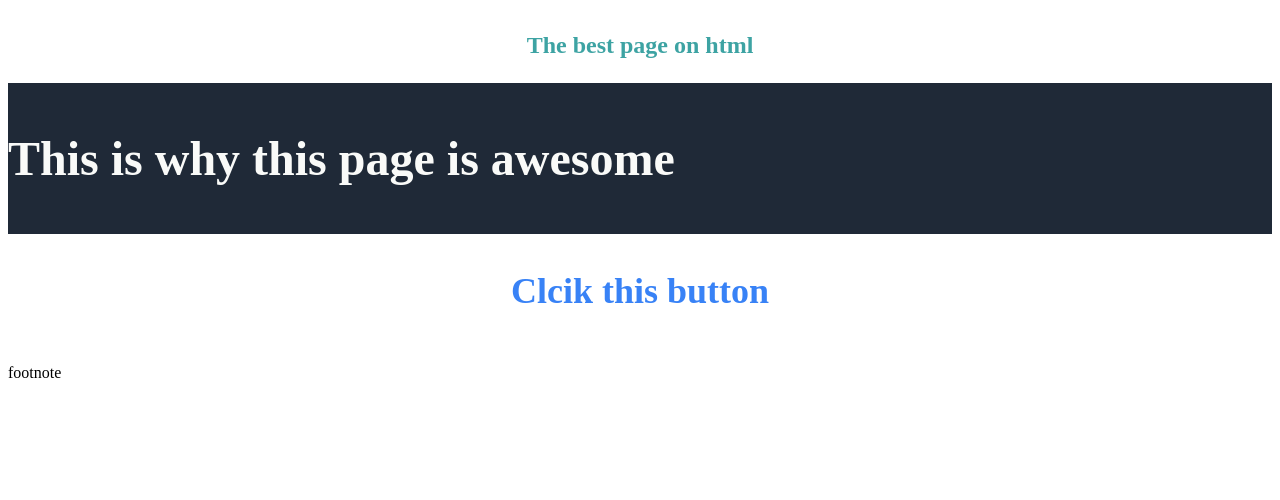
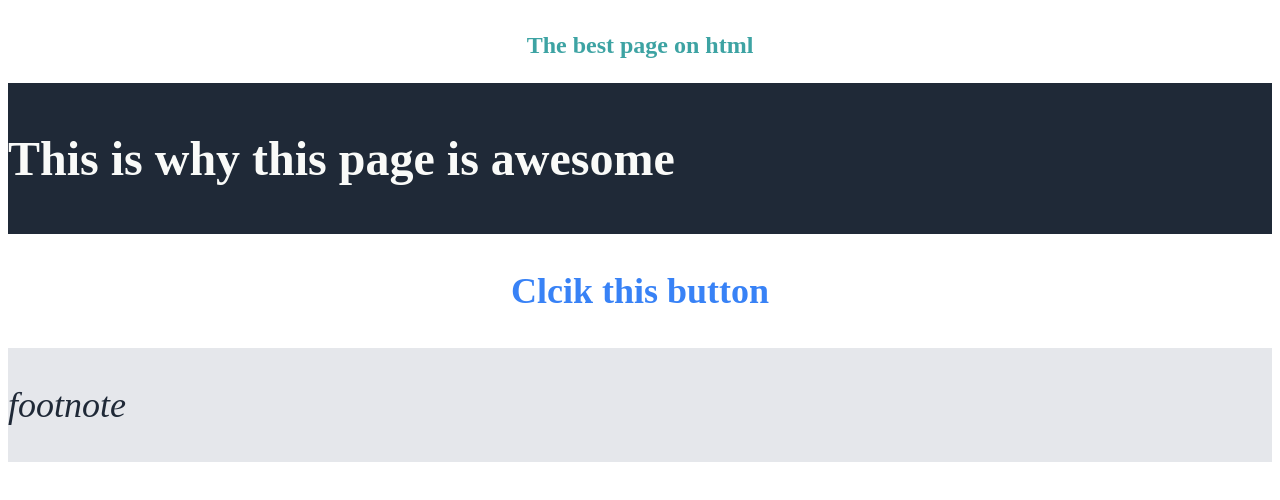
Before and after one commit to Purscill/Project-Landing-Page-, a plain HTML site: page index.html in a window 1280 px wide. Drawn offline with Linux system fonts and the light colour scheme.

Commit message:
Added style to fourth-quarter

```diff
--- a/style.css
+++ b/style.css
@@ -21,3 +21,10 @@
     display: flex;
     justify-content: center;
 }
+.fourth-quarter{
+    background-color: #e5e7eb;
+    font-size: 36px;
+    font-style: italic;
+    color: #1f2937;
+    display: flex;
+}
```
